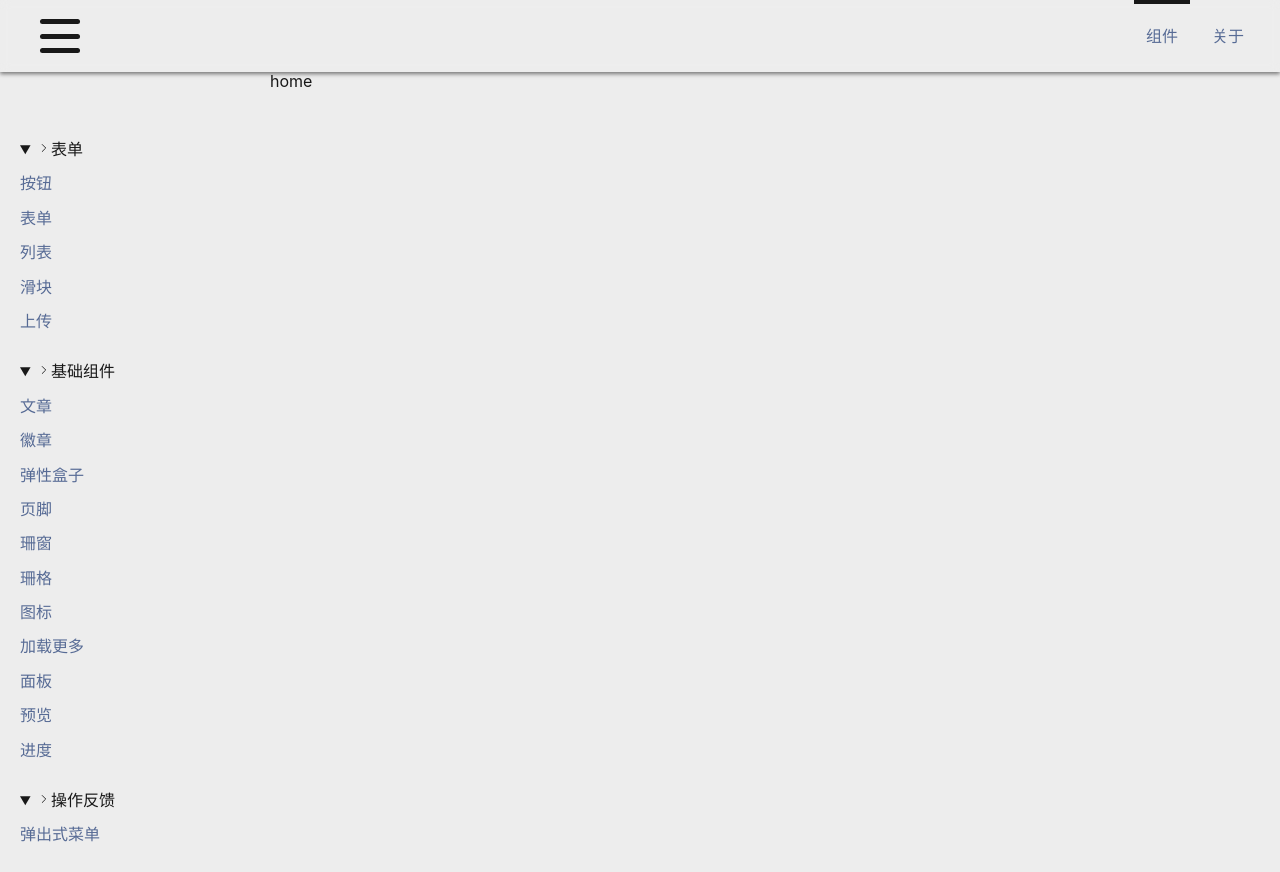
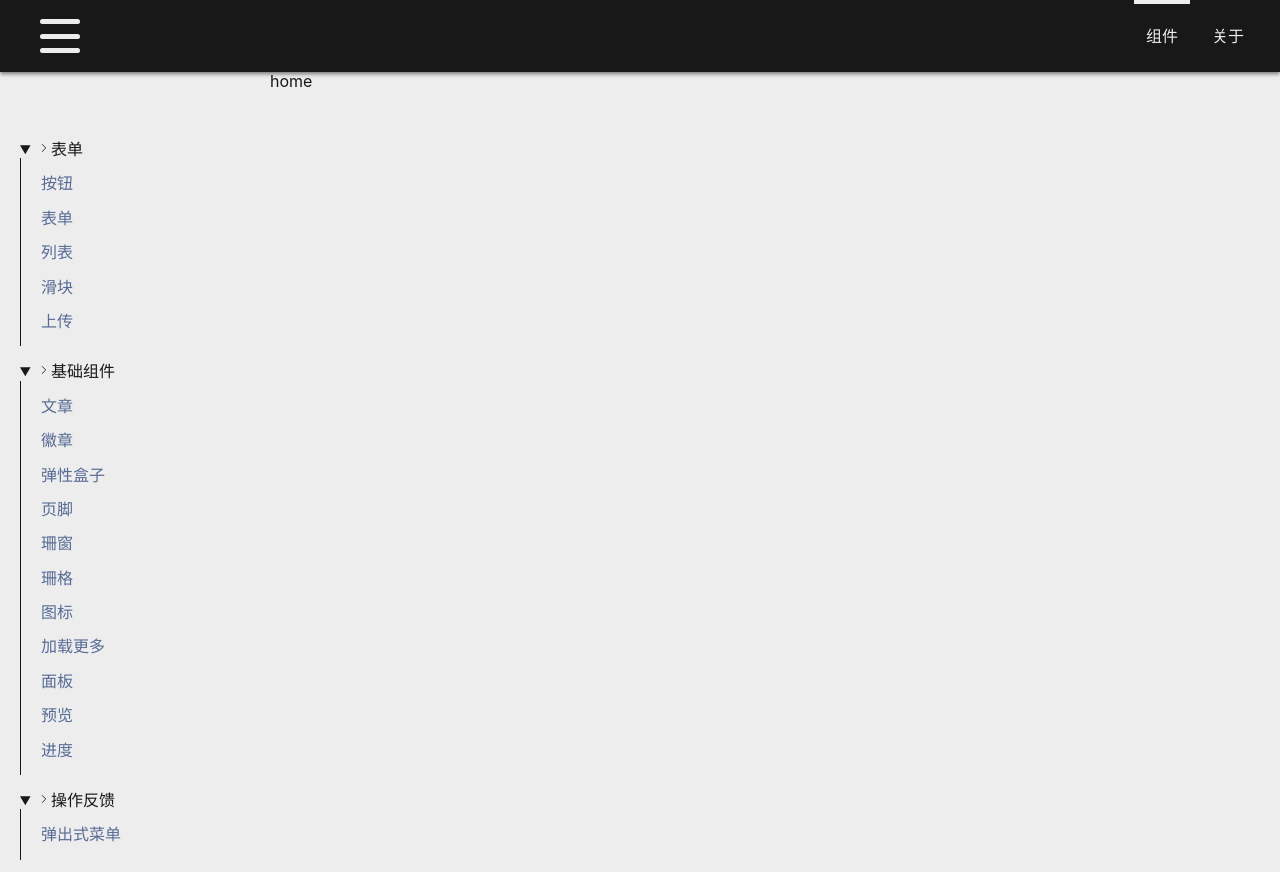
Before and after one commit to zhougonglai/nn-wc, a Vue app: page / in a window 1280 px wide. Built offline with nearby package versions, Linux system fonts and the light colour scheme.

Commit message:
type: update

```diff
--- a/src/components/Hamburger.vue
+++ b/src/components/Hamburger.vue
@@ -20,7 +20,7 @@ export default {
   cursor: pointer
   .bar
     height 5px
-    background var(--nn-FG-0)
+    background var(--nn-BG-0)
     border-radius: 5px
     margin: 3px 0px
     transform-origin: left
--- a/src/layout/default.vue
+++ b/src/layout/default.vue
@@ -17,8 +17,8 @@
           summary
             Arrow
             | {{sidebar.group}}
-          ul
-            li(v-for="(nav, $i) in sidebar.child" :key="`${i}-${$i}`")
+          ul.navs
+            li.nav(v-for="(nav, $i) in sidebar.child" :key="`${i}-${$i}`")
               router-link(:to="{name: nav.name}" v-text="nav.label")
   main
     router-view
@@ -146,7 +146,7 @@ export default {
     justify-content space-between
     z-index 99
     box-shadow 0 2px 4px rgba(0, 0, 0, 0.5)
-    background-color transparent
+    background-color var(--nn-FG-0)
     backdrop-filter blur(5px)
     .draw
       height 100%
@@ -173,6 +173,7 @@ export default {
             position relative
             display block
             text-align center
+            color var(--nn-BG-0)
             padding 0 12px
             &::before
               content ''
@@ -182,7 +183,7 @@ export default {
               right 0
               height 0
               width 100%
-              background-color var(--nn-FG-0)
+              background-color var(--nn-BG-0)
               transition height 0.2s linear
             &.router-link-exact-active::before
               height 4px
@@ -201,8 +202,15 @@ export default {
         details
           summary
             cursor pointer
+            outline 0
             &::-webkit-details-marker
               display none
+          ul.navs
+            user-select none
+            padding-left 20px
+            border-left 1px solid var(--nn-FG-HALF)
+            li.nav
+              margin 16px 0
   main
     padding-top 72px
     margin-left 250px
```
